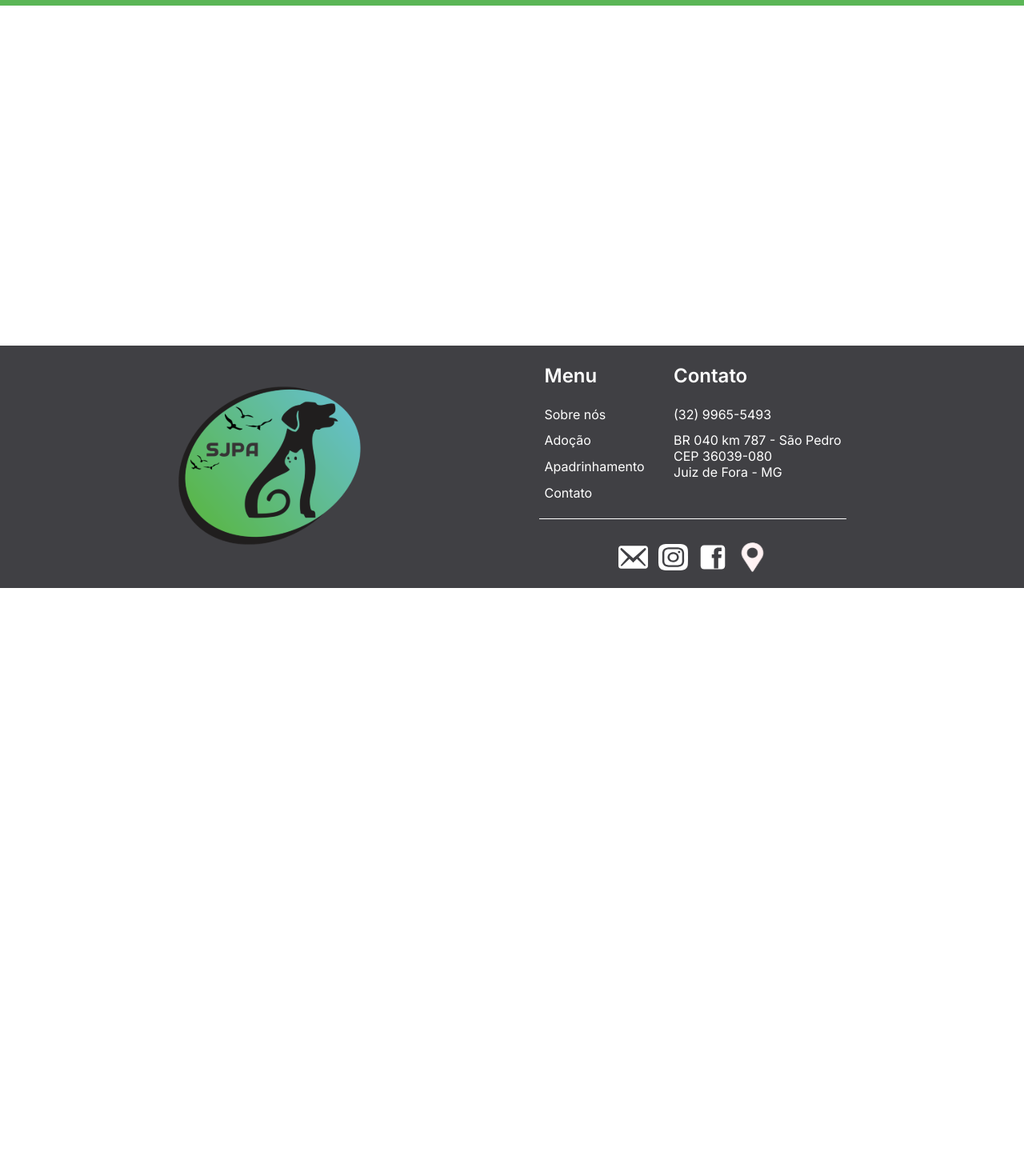
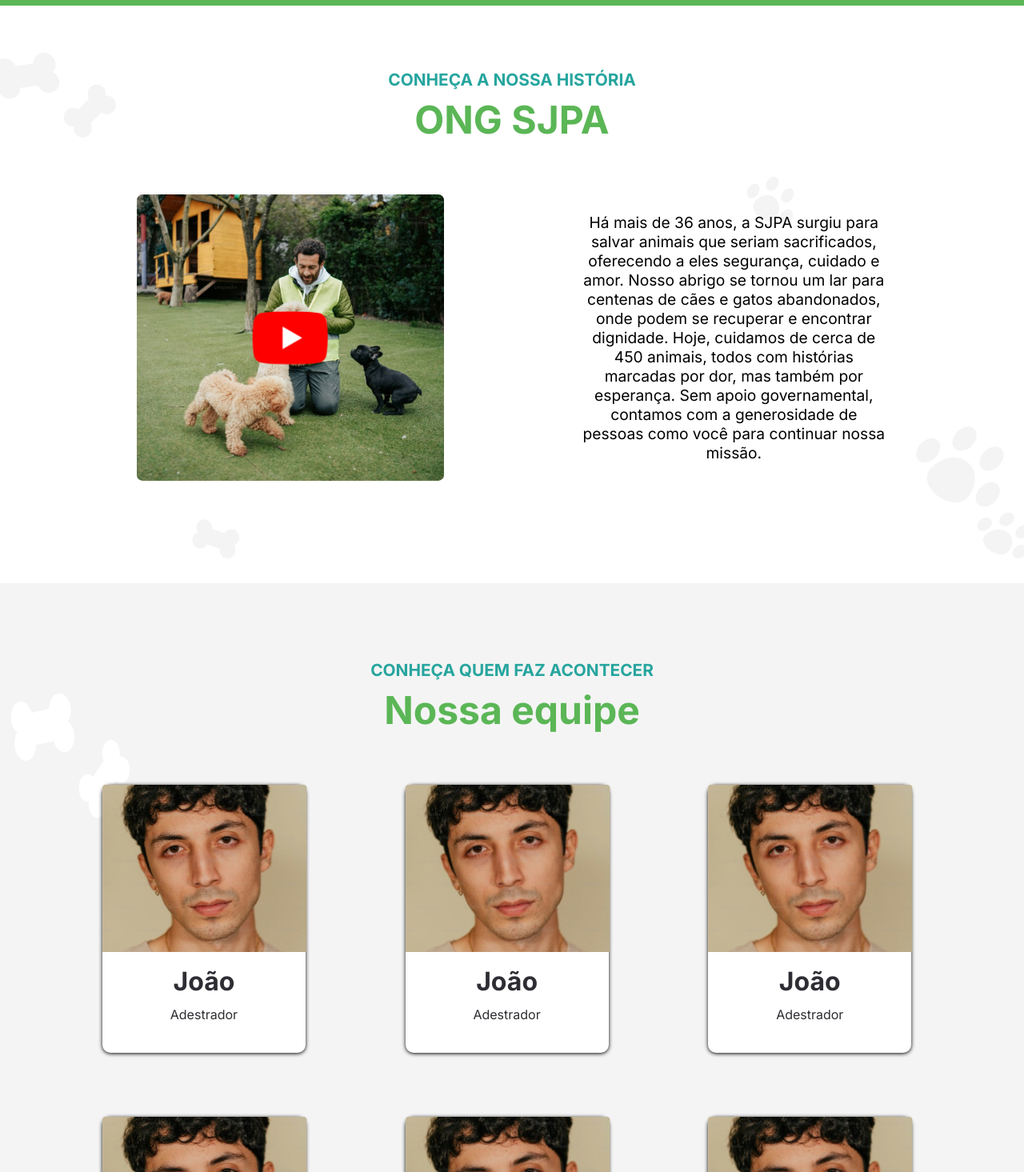
Before and after one commit to patriciasanttos/projeto-grupo3, a React (Create React App) app in the folder app/: page /aboutus in a window 1280 px wide. Shown: the part 65-1530 px from the top of the page at 80% size. Before the commit the page ends 800 px from the top, so only its background shows below. Built offline with nearby package versions, Linux system fonts and the light colour scheme.

Commit message:
Feat: About Us page finished

```diff
--- /dev/null
+++ b/app/src/components/card/Card.jsx
@@ -0,0 +1,17 @@
+import React from 'react';
+
+import styles from './styles.module.css';
+
+function Card({ name, img, role }) {
+  return (
+    <div className={styles.card}>
+        <img src={img} alt="Foto" />
+
+        <h2>{name}</h2>
+
+        <p>{role}</p>
+    </div>
+  );
+}
+
+export default Card;
--- /dev/null
+++ b/app/src/components/card/styles.module.css
@@ -0,0 +1,21 @@
+.card {
+    background-color: #fff;
+    border-radius: 10px;
+    box-shadow: 0 1px 5px #000;
+    width: 85%;
+
+    h2 {
+        font-size: 2rem;
+        margin: 5% 0 5% 0;
+    }
+
+    p {
+        margin: 0;
+        margin-bottom: 15%;
+    }
+
+    img {
+        width: 100.8%;
+        height: auto;
+    }
+}
--- a/app/src/components/menu/styles.module.css
+++ b/app/src/components/menu/styles.module.css
@@ -3,6 +3,7 @@
     grid-auto-flow: column;
     grid-template-columns: 1fr 1fr 1fr;
 
+    padding: 0;
     height: 50vh;
 
     div {
--- a/app/src/index.css
+++ b/app/src/index.css
@@ -1,6 +1,8 @@
 @import url('https://fonts.googleapis.com/css2?family=Inter:ital,opsz,wght@0,14..32,100..900;1,14..32,100..900&display=swap');
 
 :root {
+    --title-primary-color: #26A59E;
+    --title-secondary-color: #5BB656;
     --background-primary-color: #5BB656;
     --backroung-secondary-color: #404044;
     --text-hover-color: #ffffffcf;
--- a/app/src/pages/about_us/index.jsx
+++ b/app/src/pages/about_us/index.jsx
@@ -1,19 +1,51 @@
 import React from 'react';
 
 import NavBar from '../../components/navbar/NavBar';
+import Menu from '../../components/menu/Menu';
 import Footer from '../../components/footer/Footer';
 
-// import { Container } from './styles';
+import video_image from '../../assets/images/video_image.svg'
+import joao_image from '../../assets/images/joao.svg'
+
+import './styles.css';
+import Card from '../../components/card/Card';
 
 function AboutUs() {
   return (
-    <div className='page_container'>
+    <div className='page-container'>
       <NavBar />
 
-      <div>
-        <h1>Sobre nós</h1>
+      <div className='main-container'>
+        <main className='aboutus-main'>
+          <p className='title'>CONHEÇA A NOSSA HISTÓRIA</p>
+          <h1 className='subtitle'>ONG SJPA</h1>
+
+          <div>
+            <img className='presentation-video' src={video_image} alt="Vídeo" />
+
+            <p>Há mais de 36 anos, a SJPA surgiu para salvar animais que seriam sacrificados, oferecendo a eles segurança, cuidado e amor. Nosso abrigo se tornou um lar para centenas de cães e gatos abandonados, onde podem se recuperar e encontrar dignidade.
+            Hoje, cuidamos de cerca de 450 animais, todos com histórias marcadas por dor, mas também por esperança. Sem apoio governamental, contamos com a generosidade de pessoas como você para continuar nossa missão.</p>
+          </div>
+        </main>
+
+        <section className='aboutus-section-team'>
+          <p className='title'>CONHEÇA QUEM FAZ ACONTECER</p>
+          <h1 className='subtitle'>Nossa equipe</h1>
+
+          <div className='aboutus-team-cards'>
+
+            <Card img={joao_image} name='João' role='Adestrador' />
+            <Card img={joao_image} name='João' role='Adestrador' />
+            <Card img={joao_image} name='João' role='Adestrador' />
+
+            <Card img={joao_image} name='João' role='Adestrador' />
+            <Card img={joao_image} name='João' role='Adestrador' />
+            <Card img={joao_image} name='João' role='Adestrador' />
+          </div>
+        </section>
       </div>
 
+      <Menu />
       <Footer />
     </div>
   );
--- /dev/null
+++ b/app/src/pages/about_us/styles.css
@@ -0,0 +1,73 @@
+.main-container {
+    text-align: center;
+
+    .title {
+        margin: 0;
+        padding: 3rem 0 0.5rem 0;
+
+        color: var(--title-primary-color);
+        font-weight: 700;
+        font-size: 1.3rem;
+    }
+
+    .subtitle {
+        margin: 0;
+
+        color: var(--title-secondary-color);
+        font-size: 3rem;
+    }
+
+    .aboutus-main {
+        background-image: url('../../assets/images/background.svg');
+        background-size: cover;
+        background-repeat: no-repeat;
+        background-position: center center;
+
+        padding-bottom: 7rem;
+
+        margin-top: 2rem;
+        margin-bottom: 1rem;
+
+        div {
+            margin-top: 4rem;
+
+            display: flex;
+            flex-direction: row;
+            justify-content: space-evenly;
+            align-items: center;
+
+            .presentation-video {
+                width: 30%;
+                height: 30%;
+            }
+
+            p {
+                color: #000;
+                width: 30%;
+                font-size: 1.2rem;
+            }
+        }
+    }
+
+    .aboutus-section-team {
+        background-image: url('../../assets/images/background_2.svg');
+        background-size: cover;
+        background-repeat: no-repeat;
+        background-position: center center;
+
+        padding-bottom: 7rem;
+        padding-top: 3rem;
+
+        .aboutus-team-cards {
+            color: #2D2D33;
+
+            padding: 5% 2% 0 10%;
+            padding-right: 6rem;
+
+            display: grid;
+            grid-auto-flow: column;
+            grid-template-rows: 1fr 1fr;
+            gap: 5rem;
+        }
+    }
+}
```
